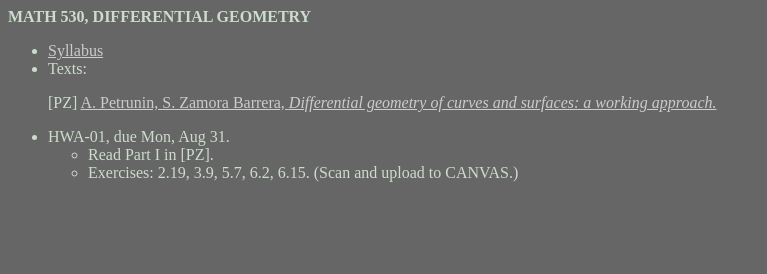
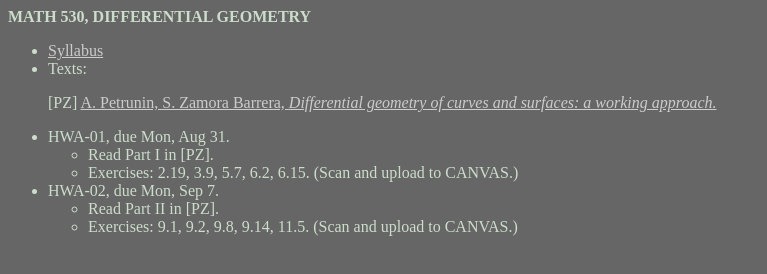
Before and after one commit to anton-petrunin/530, a plain HTML site: page index.html in a window 1280 px wide. Shown: the whole page, without its empty margins (0-767 px from the left). Drawn offline with Linux system fonts and the light colour scheme.

Commit message:
Office hours+HWA-02

```diff
--- a/index.html
+++ b/index.html
@@ -39,6 +39,15 @@
 </li>
 </ul>
 </li>
+
+<li> HWA-02, due Mon, Sep 7.
+<ul>
+<li> Read Part II in [PZ].</li>
+<li> Exercises: 9.1, 9.2, 9.8, 9.14, 11.5.
+(Scan and upload to CANVAS.)
+</li>
+</ul>
+</li>
 </ul>
 </p>
 
```
Also changed, not shown: sil.html (+1 -1 lines).
